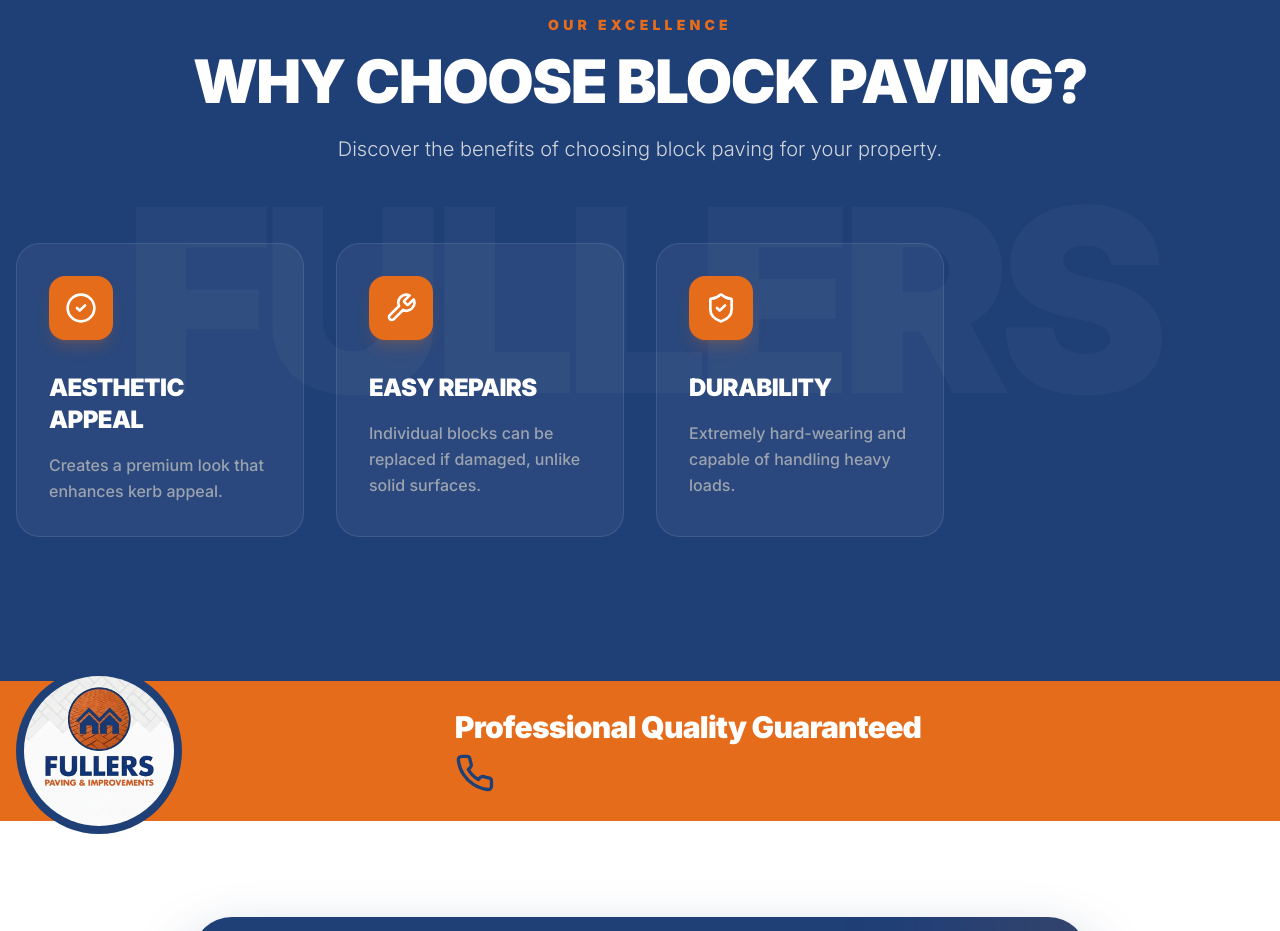
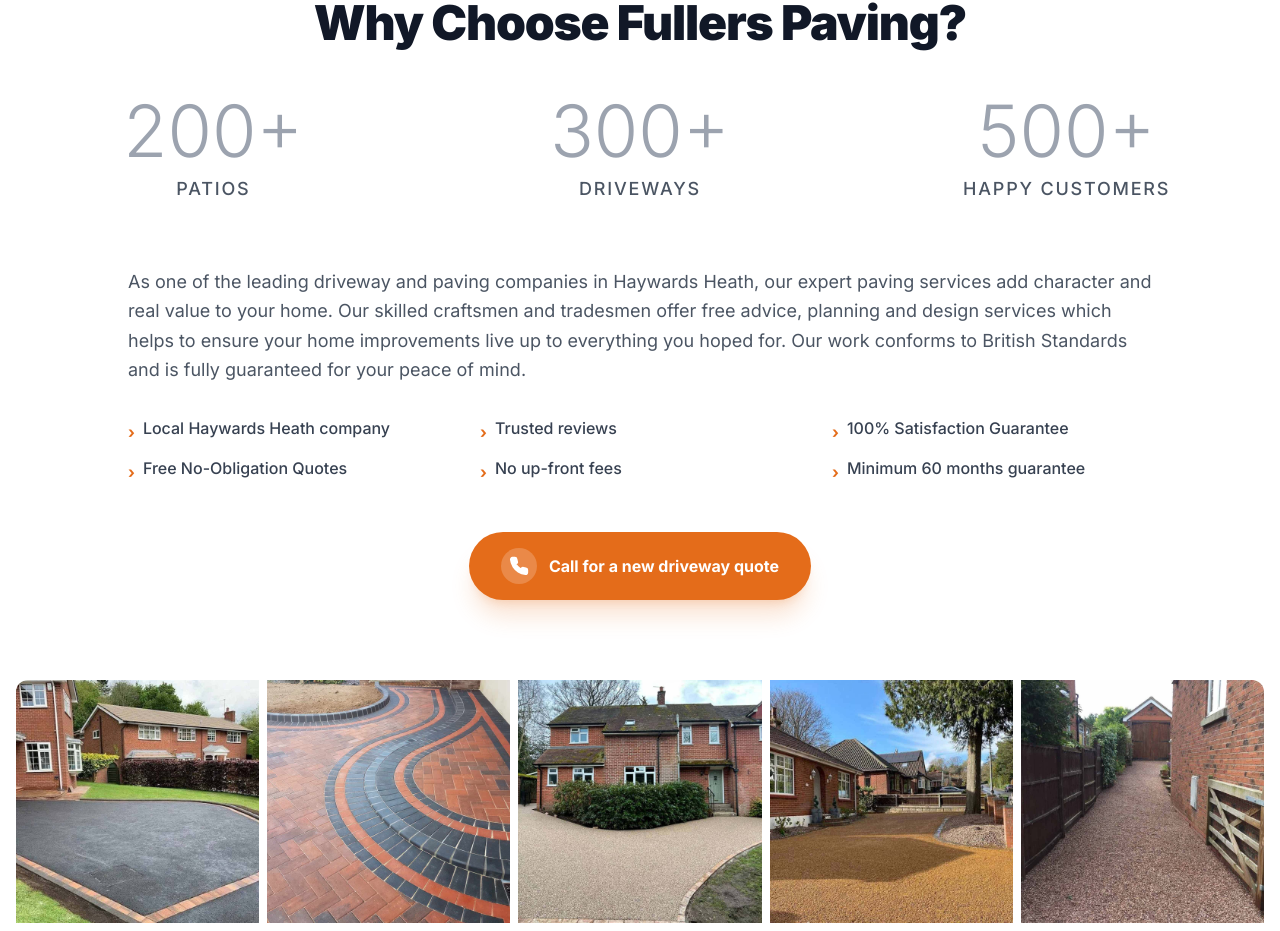
Before and after one commit to abubakarva33/fuller_paving, a Next.js app: page /services/block-paving in a window 1280 px wide. Shown: the part 1869-2800 px from the top of the page. Built offline with nearby package versions, Linux system fonts and the light colour scheme.

Commit message:
gallery added

```diff
--- a/app/page.tsx
+++ b/app/page.tsx
@@ -61,22 +61,6 @@
 
       <ServicesSection />
 
-      <div className="bg-primary">
-         <WavyDivider />
-         <FeaturesSection
-           data={{
-             title: "Why Choose Fullers Paving?",
-             subtitle: "We deliver excellence in every project, ensuring your driveway not only looks stunning but stands the test of time.",
-             items: [
-               { icon: "ShieldCheck", title: "Fully Guaranteed", text: "All our work comes with a comprehensive guarantee for your peace of mind." },
-               { icon: "Clock", title: "Timely Delivery", text: "We respect your time and ensure projects are completed within the agreed timeframe." },
-               { icon: "ThumbsUp", title: "Expert Team", text: "Our skilled tradesmen are specialists in a wide variety of surfacing techniques." },
-               { icon: "Star", title: "High Rating", text: "We are proudly rated as 'Excellent' by our customers across the region." }
-             ]
-           }}
-         />
-      </div>
-
       <ProcessSection
         data={{
           title: "Our Simple 3-Step Process",
@@ -89,6 +73,44 @@
         }}
       />
 
+      <CTABanner text="Get a Free No-Obligation Quote Today" phone={siteConfig.phone} />
+
+          <FeaturesSection
+            data={{
+              title: "Why Choose Fullers Paving?",
+              description: "As one of the leading driveway and paving companies in Haywards Heath, our expert paving services add character and real value to your home. Our skilled craftsmen and tradesmen offer free advice, planning and design services which helps to ensure your home improvements live up to everything you hoped for. Our work conforms to British Standards and is fully guaranteed for your peace of mind.",
+              stats: [
+                { value: "200+", label: "Patios" },
+                { value: "300+", label: "Driveways" },
+                { value: "500+", label: "Happy Customers" }
+              ],
+              features: [
+                "Local Haywards Heath company",
+                "Trusted reviews",
+                "100% Satisfaction Guarantee",
+                "Free No-Obligation Quotes",
+                "No up-front fees",
+                "Minimum 60 months guarantee"
+              ],
+              phone: siteConfig.phone,
+              gallery: [
+                "/images/tarmac1.webp",
+                "/images/block-paving1.webp",
+                "/images/resin-bound1.webp",
+                "/images/local-tar1.webp",
+                "/images/gravel.webp",
+                "/images/natural-stone1.webp",
+                "/images/tarmac2.webp",
+                "/images/block-paving2.webp",
+                "/images/resin-bound2.webp",
+                "/images/local-tar2.webp"
+              ]
+            }}
+          />
+
+
+
+
       <CTABanner text="Quality Driveways Guaranteed" phone={siteConfig.phone} />
 
       <QuickQuoteForm />
--- a/app/services/[slug]/page.tsx
+++ b/app/services/[slug]/page.tsx
@@ -47,7 +47,7 @@
 
       <div className="bg-primary">
          <WavyDivider />
-         <FeaturesSection data={service.features} />
+         <FeaturesSection data={{ ...service.features, phone: siteConfig.phone }} />
       </div>
 
       {service.process && <ProcessSection data={service.process} />}
--- a/components/FeaturesSection.tsx
+++ b/components/FeaturesSection.tsx
@@ -1,52 +1,111 @@
 "use client";
 
+import Image from "next/image";
 import { motion } from "framer-motion";
-import { IconMapper } from "./IconMapper";
+import { Phone } from "lucide-react";
 
 interface FeaturesProps {
   data: {
     title: string;
-    subtitle: string;
-    items: { icon: string; title: string; text: string }[];
+    subtitle?: string;
+    description: string;
+    stats: { label: string; value: string }[];
+    features: string[];
+    phone: string;
+    gallery: string[];
   };
 }
 
-export const FeaturesSection = ({ data }: FeaturesProps) => (
-  <section className="bg-primary text-white pt-24 pb-36 px-4 relative">
-    {/* Watermark effect */}
-    <div className="absolute inset-0 overflow-hidden opacity-[0.03] pointer-events-none flex items-center justify-center select-none">
-      <span className="text-[20vw] font-black tracking-tighter whitespace-nowrap uppercase">Fullers</span>
-    </div>
-
-    <div className="max-w-7xl mx-auto relative z-10 text-center mb-20">
-      <motion.div
+export const FeaturesSection = ({ data }: FeaturesProps) => {
+  return (
+    <section className="py-20 px-4 bg-white text-gray-800">
+      <div className="max-w-7xl mx-auto text-center mb-16">
+        <motion.h2
           initial={{ opacity: 0, y: 20 }}
           whileInView={{ opacity: 1, y: 0 }}
           viewport={{ once: true }}
+          className="text-3xl md:text-5xl font-black mb-12 text-gray-900 tracking-tight"
         >
-        <span className="text-accent font-black uppercase tracking-[0.3em] text-sm mb-4 block">Our Excellence</span>
-        <h2 className="text-4xl md:text-6xl font-black text-white mb-6 uppercase tracking-tight">{data.title}</h2>
-        <p className="text-gray-300 max-w-3xl mx-auto text-lg md:text-xl font-light leading-relaxed">{data.subtitle}</p>
-      </motion.div>
-    </div>
+          {data.title}
+        </motion.h2>
 
-    <div className="max-w-7xl mx-auto grid grid-cols-1 md:grid-cols-2 lg:grid-cols-4 gap-8 relative z-10">
-      {data.items.map((item, idx) => (
+        {/* Statistics */}
+        <div className="grid grid-cols-1 md:grid-cols-3 gap-8 mb-16">
+          {data.stats.map((stat, idx) => (
             <motion.div
               key={idx}
-          initial={{ opacity: 0, y: 30 }}
-          whileInView={{ opacity: 1, y: 0 }}
+              initial={{ opacity: 0, scale: 0.9 }}
+              whileInView={{ opacity: 1, scale: 1 }}
               viewport={{ once: true }}
               transition={{ delay: idx * 0.1 }}
-          className="bg-white/5 border border-white/10 p-8 rounded-3xl hover:bg-white/10 transition-all hover:-translate-y-2 group h-full flex flex-col"
+              className="flex flex-col items-center"
             >
-          <div className="w-16 h-16 bg-accent rounded-2xl flex items-center justify-center mb-8 group-hover:rotate-12 transition-transform shadow-lg shadow-accent/20">
-            <IconMapper name={item.icon} className="w-8 h-8 text-white" />
-          </div>
-          <h3 className="text-2xl font-black mb-4 uppercase tracking-tight">{item.title}</h3>
-          <p className="text-gray-400 text-base leading-relaxed font-medium">{item.text}</p>
+              <span className="text-5xl md:text-7xl font-light text-gray-400 mb-2">{stat.value}</span>
+              <span className="text-lg font-medium text-gray-600 uppercase tracking-widest">{stat.label}</span>
             </motion.div>
           ))}
         </div>
+
+        {/* Description & Features */}
+        <div className="max-w-5xl mx-auto text-left mb-12">
+          <p className="text-lg text-gray-600 leading-relaxed mb-8">
+            {data.description}
+          </p>
+
+          <div className="grid grid-cols-1 md:grid-cols-3 gap-x-8 gap-y-3">
+            {data.features.map((feature, idx) => (
+              <div key={idx} className="flex items-start gap-2">
+                <span className="text-accent mt-1 font-bold">›</span>
+                <span className="text-gray-700 font-medium">{feature}</span>
+              </div>
+            ))}
+          </div>
+        </div>
+
+        {/* CTA Button */}
+        <div className="flex justify-center mb-20">
+          <a
+            href={`tel:${data.phone.replace(/\s+/g, '')}`}
+            className="bg-accent hover:bg-accent/90 text-white px-8 py-4 rounded-full font-bold flex items-center gap-3 shadow-xl shadow-accent/20 transition-all hover:scale-105"
+          >
+            <div className="bg-white/20 p-2 rounded-full">
+              <Phone className="w-5 h-5 fill-current" />
+            </div>
+            <span>Call {data.phone} for a new driveway quote</span>
+          </a>
+        </div>
+
+        {/* Project Gallery Grid (2x5) */}
+        <div className="grid grid-cols-2 sm:grid-cols-3 md:grid-cols-4 lg:grid-cols-5 gap-2 mb-12 overflow-hidden rounded-xl">
+          {data.gallery.slice(0, 10).map((img, idx) => (
+            <motion.div
+              key={idx}
+              initial={{ opacity: 0, y: 20 }}
+              whileInView={{ opacity: 1, y: 0 }}
+              viewport={{ once: true }}
+              transition={{ delay: idx * 0.05 }}
+              className="relative aspect-square overflow-hidden group"
+            >
+              <Image
+                src={img}
+                alt={`Project gallery image ${idx + 1}`}
+                fill
+                className="object-cover group-hover:scale-110 transition-transform duration-500"
+              />
+            </motion.div>
+          ))}
+        </div>
+
+        {/* Footer Button */}
+        <div className="flex justify-center">
+          <button className="bg-primary hover:bg-primary/95 text-white px-6 py-3 rounded-lg font-bold flex items-center gap-2 transition-all shadow-lg">
+            <span>See more of our work</span>
+            <svg className="w-4 h-4" fill="none" stroke="currentColor" viewBox="0 0 24 24">
+              <path strokeLinecap="round" strokeLinejoin="round" strokeWidth={2} d="M4 16l4.586-4.586a2 2 0 012.828 0L16 16m-2-2l1.586-1.586a2 2 0 012.828 0L20 14m-6-6h.01M6 20h12a2 2 0 002-2V6a2 2 0 00-2-2H6a2 2 0 00-2 2v12a2 2 0 002 2z" />
+            </svg>
+          </button>
+        </div>
+      </div>
     </section>
   );
+};
--- a/data/services.ts
+++ b/data/services.ts
@@ -18,8 +18,10 @@
   };
   features: {
     title: string;
-    subtitle: string;
-    items: { icon: string; title: string; text: string }[];
+    description: string;
+    stats: { label: string; value: string }[];
+    features: string[];
+    gallery: string[];
   };
   process?: {
     title: string;
@@ -57,13 +59,26 @@
       badges: true
     },
     features: {
-      title: "Why Choose a Tarmac Driveway?",
-      subtitle: "Tarmac remains one of the most popular and cost-effective solutions for driveways and pathways. Here's why:",
-      items: [
-        { icon: "Clock", title: "Durability", text: "A properly laid tarmac driveway can withstand heavy use and extreme weather conditions for years." },
-        { icon: "CheckCircle2", title: "Cost-Effective", text: "Tarmac offers a highly economical solution compared to block paving or resin." },
-        { icon: "Wrench", title: "Low Maintenance", text: "Requires minimal upkeep. Simple sweeping and occasional washing keep it looking great." },
-        { icon: "ShieldCheck", title: "Quick Installation", text: "Our efficient team can often lay a new tarmac surface much faster than other materials." }
+      title: "Why Choose Fullers Paving?",
+      description: "As one of the leading driveway and paving companies in Haywards Heath, our expert paving services add character and real value to your home. Our skilled craftsmen and tradesmen offer free advice, planning and design services which helps to ensure your home improvements live up to everything you hoped for. Our work conforms to British Standards and is fully guaranteed for your peace of mind.",
+      stats: [
+        { value: "200+", label: "Patios" },
+        { value: "300+", label: "Driveways" },
+        { value: "500+", label: "Happy Customers" }
+      ],
+      features: [
+        "Local Haywards Heath company",
+        "Trusted reviews",
+        "100% Satisfaction Guarantee",
+        "Free No-Obligation Quotes",
+        "No up-front fees",
+        "Minimum 60 months guarantee"
+      ],
+      gallery: [
+        "/images/tarmac1.webp", "/images/block-paving1.webp", "/images/resin-bound1.webp",
+        "/images/local-tar1.webp", "/images/gravel.webp", "/images/natural-stone1.webp",
+        "/images/tarmac2.webp", "/images/block-paving2.webp", "/images/resin-bound2.webp",
+        "/images/local-tar2.webp"
       ]
     },
     process: {
@@ -104,12 +119,26 @@
       badges: true
     },
     features: {
-      title: "Why Choose Block Paving?",
-      subtitle: "Discover the benefits of choosing block paving for your property.",
-      items: [
-        { icon: "CheckCircle2", title: "Aesthetic Appeal", text: "Creates a premium look that enhances kerb appeal." },
-        { icon: "Wrench", title: "Easy Repairs", text: "Individual blocks can be replaced if damaged, unlike solid surfaces." },
-        { icon: "ShieldCheck", title: "Durability", text: "Extremely hard-wearing and capable of handling heavy loads." }
+      title: "Why Choose Fullers Paving?",
+      description: "As one of the leading driveway and paving companies in Haywards Heath, our expert paving services add character and real value to your home. Our skilled craftsmen and tradesmen offer free advice, planning and design services which helps to ensure your home improvements live up to everything you hoped for. Our work conforms to British Standards and is fully guaranteed for your peace of mind.",
+      stats: [
+        { value: "200+", label: "Patios" },
+        { value: "300+", label: "Driveways" },
+        { value: "500+", label: "Happy Customers" }
+      ],
+      features: [
+        "Local Haywards Heath company",
+        "Trusted reviews",
+        "100% Satisfaction Guarantee",
+        "Free No-Obligation Quotes",
+        "No up-front fees",
+        "Minimum 60 months guarantee"
+      ],
+      gallery: [
+        "/images/tarmac1.webp", "/images/block-paving1.webp", "/images/resin-bound1.webp",
+        "/images/local-tar1.webp", "/images/gravel.webp", "/images/natural-stone1.webp",
+        "/images/tarmac2.webp", "/images/block-paving2.webp", "/images/resin-bound2.webp",
+        "/images/local-tar2.webp"
       ]
     }
   },
@@ -141,12 +170,26 @@
       badges: true
     },
     features: {
-      title: "Benefits of Resin Bound",
-      subtitle: "Why resin bound is the modern choice for homeowners.",
-      items: [
-        { icon: "CheckCircle2", title: "Permeable", text: "Naturally drains water, making it environmentally friendly and compliant with drainage regulations." },
-        { icon: "Star", title: "Low Maintenance", text: "Requires only an occasional power wash to keep it looking brand new." },
-        { icon: "ShieldCheck", title: "Vibrant Colors", text: "Available in a wide range of natural stone colors to match any home style." }
+      title: "Why Choose Fullers Paving?",
+      description: "As one of the leading driveway and paving companies in Haywards Heath, our expert paving services add character and real value to your home. Our skilled craftsmen and tradesmen offer free advice, planning and design services which helps to ensure your home improvements live up to everything you hoped for. Our work conforms to British Standards and is fully guaranteed for your peace of mind.",
+      stats: [
+        { value: "200+", label: "Patios" },
+        { value: "300+", label: "Driveways" },
+        { value: "500+", label: "Happy Customers" }
+      ],
+      features: [
+        "Local Haywards Heath company",
+        "Trusted reviews",
+        "100% Satisfaction Guarantee",
+        "Free No-Obligation Quotes",
+        "No up-front fees",
+        "Minimum 60 months guarantee"
+      ],
+      gallery: [
+        "/images/tarmac1.webp", "/images/block-paving1.webp", "/images/resin-bound1.webp",
+        "/images/local-tar1.webp", "/images/gravel.webp", "/images/natural-stone1.webp",
+        "/images/tarmac2.webp", "/images/block-paving2.webp", "/images/resin-bound2.webp",
+        "/images/local-tar2.webp"
       ]
     }
   },
@@ -178,12 +221,26 @@
       badges: true
     },
     features: {
-      title: "Why Choose Tar & Chip?",
-      subtitle: "The perfect balance of cost and character.",
-      items: [
-        { icon: "Clock", title: "Natural Look", text: "Provides the appearance of a gravel drive but with the stability of a solid surface." },
-        { icon: "ThumbsUp", title: "Cost-Effective", text: "Significantly cheaper than most other solid driveway options." },
-        { icon: "ShieldCheck", title: "Great Traction", text: "The textured surface provides excellent grip for vehicles and pedestrians." }
+      title: "Why Choose Fullers Paving?",
+      description: "As one of the leading driveway and paving companies in Haywards Heath, our expert paving services add character and real value to your home. Our skilled craftsmen and tradesmen offer free advice, planning and design services which helps to ensure your home improvements live up to everything you hoped for. Our work conforms to British Standards and is fully guaranteed for your peace of mind.",
+      stats: [
+        { value: "200+", label: "Patios" },
+        { value: "300+", label: "Driveways" },
+        { value: "500+", label: "Happy Customers" }
+      ],
+      features: [
+        "Local Haywards Heath company",
+        "Trusted reviews",
+        "100% Satisfaction Guarantee",
+        "Free No-Obligation Quotes",
+        "No up-front fees",
+        "Minimum 60 months guarantee"
+      ],
+      gallery: [
+        "/images/tarmac1.webp", "/images/block-paving1.webp", "/images/resin-bound1.webp",
+        "/images/local-tar1.webp", "/images/gravel.webp", "/images/natural-stone1.webp",
+        "/images/tarmac2.webp", "/images/block-paving2.webp", "/images/resin-bound2.webp",
+        "/images/local-tar2.webp"
       ]
     }
   },
@@ -215,12 +272,26 @@
       badges: true
     },
     features: {
-      title: "Why Choose Gravel?",
-      subtitle: "Discover the unique advantages of a gravel driveway.",
-      items: [
-        { icon: "Clock", title: "Instant Kerb Appeal", text: "Provides a classic, tidy look that instantly enhances your property." },
-        { icon: "CheckCircle2", title: "Permeable", text: "Excellent drainage properties, making it an eco-friendly choice." },
-        { icon: "ShieldCheck", title: "Security Benefit", text: "The sound of crunching gravel provides an audible warning of visitors." }
+      title: "Why Choose Fullers Paving?",
+      description: "As one of the leading driveway and paving companies in Haywards Heath, our expert paving services add character and real value to your home. Our skilled craftsmen and tradesmen offer free advice, planning and design services which helps to ensure your home improvements live up to everything you hoped for. Our work conforms to British Standards and is fully guaranteed for your peace of mind.",
+      stats: [
+        { value: "200+", label: "Patios" },
+        { value: "300+", label: "Driveways" },
+        { value: "500+", label: "Happy Customers" }
+      ],
+      features: [
+        "Local Haywards Heath company",
+        "Trusted reviews",
+        "100% Satisfaction Guarantee",
+        "Free No-Obligation Quotes",
+        "No up-front fees",
+        "Minimum 60 months guarantee"
+      ],
+      gallery: [
+        "/images/tarmac1.webp", "/images/block-paving1.webp", "/images/resin-bound1.webp",
+        "/images/local-tar1.webp", "/images/gravel.webp", "/images/natural-stone1.webp",
+        "/images/tarmac2.webp", "/images/block-paving2.webp", "/images/resin-bound2.webp",
+        "/images/local-tar2.webp"
       ]
     }
   },
@@ -252,12 +323,26 @@
       badges: true
     },
     features: {
-      title: "Benefits of Natural Stone",
-      subtitle: "Why natural stone is worth the investment.",
-      items: [
-        { icon: "Star", title: "Unique Beauty", text: "No two stones are identical, ensuring your driveway is one-of-a-kind." },
-        { icon: "ShieldCheck", title: "Incredibly Durable", text: "Natural stone handles heavy wear and tear with ease and ages gracefully." },
-        { icon: "Wrench", title: "Low Maintenance", text: "Resistant to weather and easy to clean, keeping its premium look for decades." }
+      title: "Why Choose Fullers Paving?",
+      description: "As one of the leading driveway and paving companies in Haywards Heath, our expert paving services add character and real value to your home. Our skilled craftsmen and tradesmen offer free advice, planning and design services which helps to ensure your home improvements live up to everything you hoped for. Our work conforms to British Standards and is fully guaranteed for your peace of mind.",
+      stats: [
+        { value: "200+", label: "Patios" },
+        { value: "300+", label: "Driveways" },
+        { value: "500+", label: "Happy Customers" }
+      ],
+      features: [
+        "Local Haywards Heath company",
+        "Trusted reviews",
+        "100% Satisfaction Guarantee",
+        "Free No-Obligation Quotes",
+        "No up-front fees",
+        "Minimum 60 months guarantee"
+      ],
+      gallery: [
+        "/images/tarmac1.webp", "/images/block-paving1.webp", "/images/resin-bound1.webp",
+        "/images/local-tar1.webp", "/images/gravel.webp", "/images/natural-stone1.webp",
+        "/images/tarmac2.webp", "/images/block-paving2.webp", "/images/resin-bound2.webp",
+        "/images/local-tar2.webp"
       ]
     }
   }
```
Lines whose indentation alone changed are shown as unchanged.
